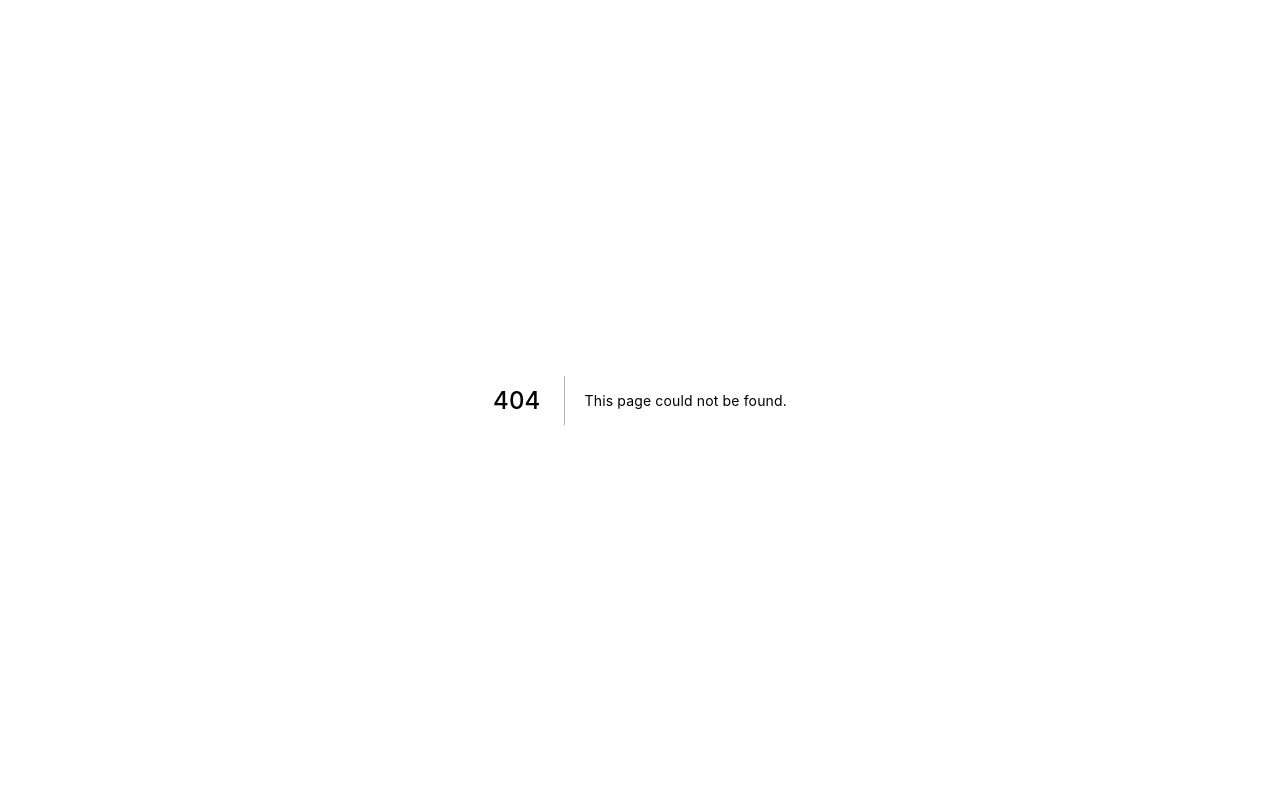
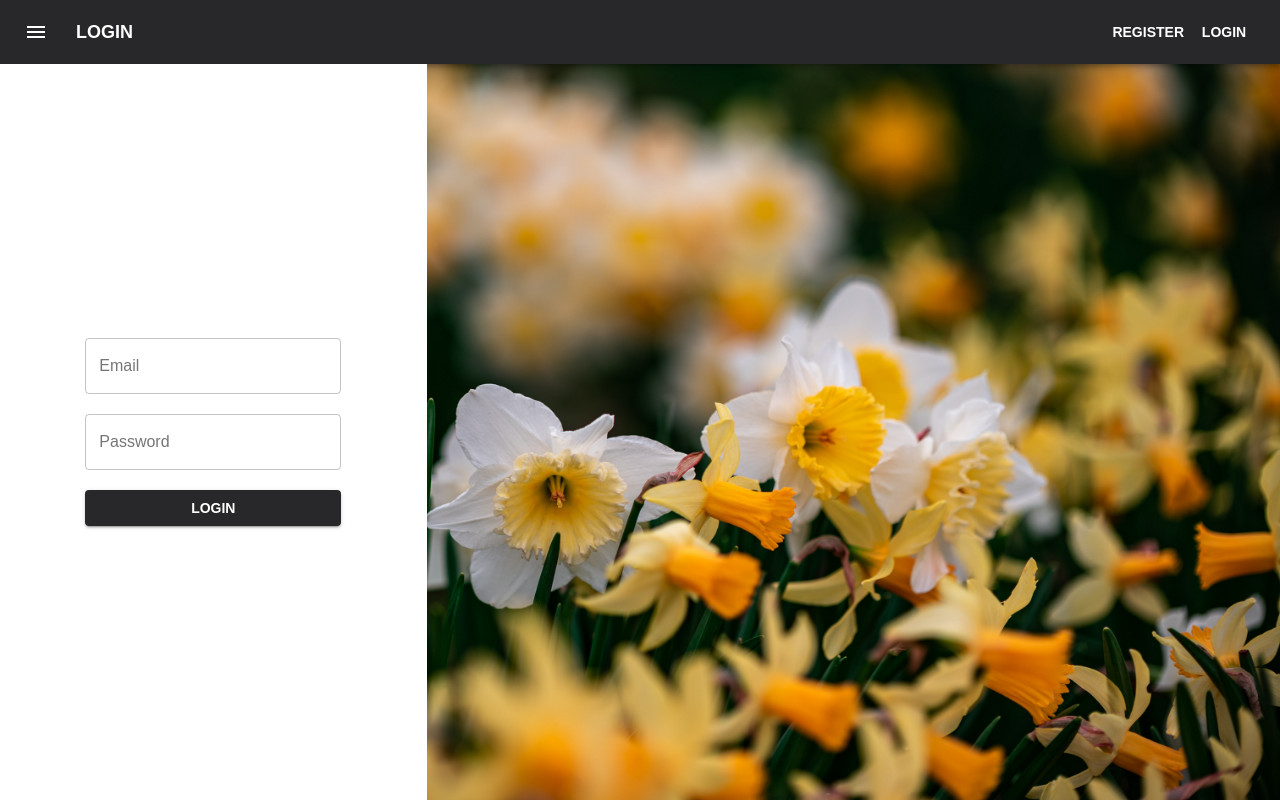
Before and after one commit to ezqsun/parcel-storehouse, a Next.js app: page /auth/login in a window 1280 px wide. Before the commit this address had no page. Built offline with nearby package versions, Linux system fonts and the light colour scheme; no server answers.

Commit message:
Revert auth changes, not worth the added complexity

```diff
--- /dev/null
+++ b/components/Header.tsx
@@ -0,0 +1,62 @@
+import Head from 'next/head';
+import { AppBar, Button, IconButton, Toolbar, Typography } from '@material-ui/core';
+import MenuIcon from '@material-ui/icons/Menu';
+import { makeStyles } from '@material-ui/core/styles';
+import Link from 'next/link';
+import { useSession } from 'next-auth/client';
+
+
+const useStyles = makeStyles((theme) => ({
+  root: {
+    flexGrow: 1,
+  },
+  menuButton: {
+    marginRight: theme.spacing(2),
+  },
+  title: {
+    flexGrow: 1,
+    color: 'white'
+  },
+}));
+
+
+export default function Header({ title }): JSX.Element {
+
+  const classes = useStyles();
+  const [session, loading] = useSession();
+
+  return (
+    <AppBar position="static">
+      <Toolbar>
+        <IconButton edge="start" className={classes.menuButton} color="inherit" aria-label="menu">
+          <MenuIcon />
+        </IconButton>
+        <Typography variant="h6" className={classes.title}>
+          { title }
+        </Typography>
+        {
+            !session &&
+            <>
+                <Link href="/auth/register">
+                    <Button color="inherit">Register</Button>
+                </Link>
+                <Link href="/api/auth/signin">
+                    <Button color="inherit">Login</Button>
+                </Link>
+            </>
+        }
+        {
+            session &&
+            <>
+                <Link href="/auth/register">
+                    <Button color="inherit">Logout</Button>
+                </Link>
+                <Link href="/auth/login">
+                    <Button color="inherit">Profile</Button>
+                </Link>
+            </>
+        }
+      </Toolbar>
+    </AppBar>
+  );
+}
--- a/package.json
+++ b/package.json
@@ -16,6 +16,7 @@
     "@typescript-eslint/parser": "^4.14.1",
     "eslint": "^7.18.0",
     "next": "10.0.5",
+    "next-auth": "^3.13.1",
     "node-jose": "^2.0.0",
     "react": "17.0.1",
     "react-dom": "17.0.1",
@@ -27,6 +28,7 @@
     "@testing-library/react": "^11.2.3",
     "@testing-library/user-event": "^12.6.2",
     "@types/jest": "^26.0.20",
+    "@types/next-auth": "^3.7.2",
     "@types/node": "^14.14.22",
     "@types/node-jose": "^1.1.5",
     "@types/react": "^17.0.0",
--- a/pages/_app.tsx
+++ b/pages/_app.tsx
@@ -5,6 +5,7 @@ import { ThemeProvider } from '@material-ui/core/styles';
 import CssBaseline from '@material-ui/core/CssBaseline';
 import theme from '../styles/theme';
 import type { AppProps } from 'next/app';
+import { Provider } from 'next-auth/client';
 
 export default function MyApp({ Component, pageProps }: AppProps): JSX.Element {
 
@@ -17,6 +18,10 @@ export default function MyApp({ Component, pageProps }: AppProps): JSX.Element {
   }, []);
 
   return (
+    <Provider options={{
+      clientMaxAge: 0,
+      keepAlive: 0
+    }} session={ pageProps.session }>
       <React.Fragment>
         <Head>
           <title>Loading...</title>
@@ -27,6 +32,7 @@ export default function MyApp({ Component, pageProps }: AppProps): JSX.Element {
           <Component {...pageProps} />
         </ThemeProvider>
       </React.Fragment>
+    </Provider>
   );
 }
 
--- a/pages/api/hello.ts
+++ /dev/null
@@ -1,7 +0,0 @@
-// Next.js API route support: https://nextjs.org/docs/api-routes/introduction
-import type { NextApiRequest, NextApiResponse } from 'next';
-
-export default (req: NextApiRequest, res: NextApiResponse): void => {
-  res.statusCode = 200;
-  res.json({ name: 'John Doe' });
-};
--- /dev/null
+++ b/pages/auth/login.tsx
@@ -0,0 +1,45 @@
+import Head from 'next/head';
+import Header from '../../components/Header';
+import React, { FormEvent } from 'react';
+import { Button, Grid, TextField } from '@material-ui/core';
+import Image from 'next/image';
+import zIndex from '@material-ui/core/styles/zIndex';
+
+export default function Login(): JSX.Element {
+
+  const handleLogin = (e: FormEvent) => {
+    //Prevent page from reloading
+    e.preventDefault();
+
+  }
+
+  return (
+    <>
+      <Head>
+        <title>CPSC 304 Project</title>
+        <link rel="icon" href="/favicon.ico" />
+      </Head>
+      <div  style={{zIndex: -1, position: 'absolute', height: '100vh', width: '100vw'}}>
+        <Image src="/stock-img.jpg" layout="fill"/>
+      </div>
+      <Header title="Login"/>
+      <Grid container>
+        <Grid item xs={4} >
+            <Grid container style={{backgroundColor:'white', height: 'calc(100vh - 64px)'}} justify="center" alignContent="center" direction="column">
+
+                <form style={{width: '60%'}}>
+                    <TextField label="Email" variant="outlined" fullWidth={true} />
+                    <div style={{padding: '10px'}}/>
+                    <TextField label="Password" type="password" variant="outlined" fullWidth={true} />
+                    <div style={{padding: '10px'}}/>
+                    <Button variant="contained" color="primary" fullWidth>Login</Button>
+                </form>
+            </Grid>
+        </Grid>
+        <Grid item xs={6}>
+
+        </Grid>
+      </Grid>
+    </>
+  );
+}
--- a/styles/theme.ts
+++ b/styles/theme.ts
@@ -1,22 +1,106 @@
+// Inspired from MAUI Sample Theme
 import { createMuiTheme } from '@material-ui/core/styles';
-import { red } from '@material-ui/core/colors';
+import { green, grey, red } from '@material-ui/core/colors';
 
-// Create a theme instance.
-const theme = createMuiTheme({
+const rawTheme = createMuiTheme({
   palette: {
     primary: {
-      main: '#556cd6',
+      light: '#69696a',
+      main: '#28282a',
+      dark: '#1e1e1f',
     },
     secondary: {
-      main: '#19857b',
+      light: '#fff5f8',
+      main: '#ff3366',
+      dark: '#e62958',
+    },
+    warning: {
+      main: '#ffc071',
+      dark: '#ffb25e',
     },
     error: {
-      main: red.A400,
+      main: red[500],
+      dark: red[700],
     },
-    background: {
-      default: '#fff',
+    success: {
+      main: green[500],
+      dark: green[700],
     },
+  },
+  typography: {
+    fontFamily: "'Work Sans', sans-serif",
+    fontSize: 14,
+    fontWeightLight: 300, // Work Sans
+    fontWeightRegular: 400, // Work Sans
+    fontWeightMedium: 700, // Roboto Condensed
   },
 });
 
+const fontHeader = {
+  color: rawTheme.palette.text.primary,
+  fontWeight: rawTheme.typography.fontWeightMedium,
+  fontFamily: rawTheme.typography.fontFamily,
+  textTransform: 'uppercase',
+};
+
+const theme = {
+  ...rawTheme,
+  palette: {
+    ...rawTheme.palette,
+    background: {
+      ...rawTheme.palette.background,
+      default: rawTheme.palette.common.white,
+      placeholder: grey[200],
+    },
+  },
+  typography: {
+    ...rawTheme.typography,
+    fontHeader,
+    h1: {
+      ...rawTheme.typography.h1,
+      ...fontHeader,
+      letterSpacing: 0,
+      fontSize: 60,
+    },
+    h2: {
+      ...rawTheme.typography.h2,
+      ...fontHeader,
+      fontSize: 48,
+    },
+    h3: {
+      ...rawTheme.typography.h3,
+      ...fontHeader,
+      fontSize: 42,
+    },
+    h4: {
+      ...rawTheme.typography.h4,
+      ...fontHeader,
+      fontSize: 36,
+    },
+    h5: {
+      ...rawTheme.typography.h5,
+      fontSize: 20,
+      fontWeight: rawTheme.typography.fontWeightLight,
+    },
+    h6: {
+      ...rawTheme.typography.h6,
+      ...fontHeader,
+      fontSize: 18,
+    },
+    subtitle1: {
+      ...rawTheme.typography.subtitle1,
+      fontSize: 18,
+    },
+    body1: {
+      ...rawTheme.typography.body2,
+      fontWeight: rawTheme.typography.fontWeightRegular,
+      fontSize: 16,
+    },
+    body2: {
+      ...rawTheme.typography.body1,
+      fontSize: 14,
+    },
+  },
+};
+
 export default theme;
```
Also changed, not shown: lib/auth/Adapter.ts (added, +97 -0 lines), pages/api/auth/[...nextauth].tsx (added, +40 -0 lines), pages/auth/error.tsx (added, +17 -0 lines), pages/auth/signout.tsx (added, +18 -0 lines), pages/index.tsx (+4 -12 lines), public/stock-img.jpg (added), 1 other file (tests, documents, lock files or other folders). Lines whose indentation alone changed are shown as unchanged.
